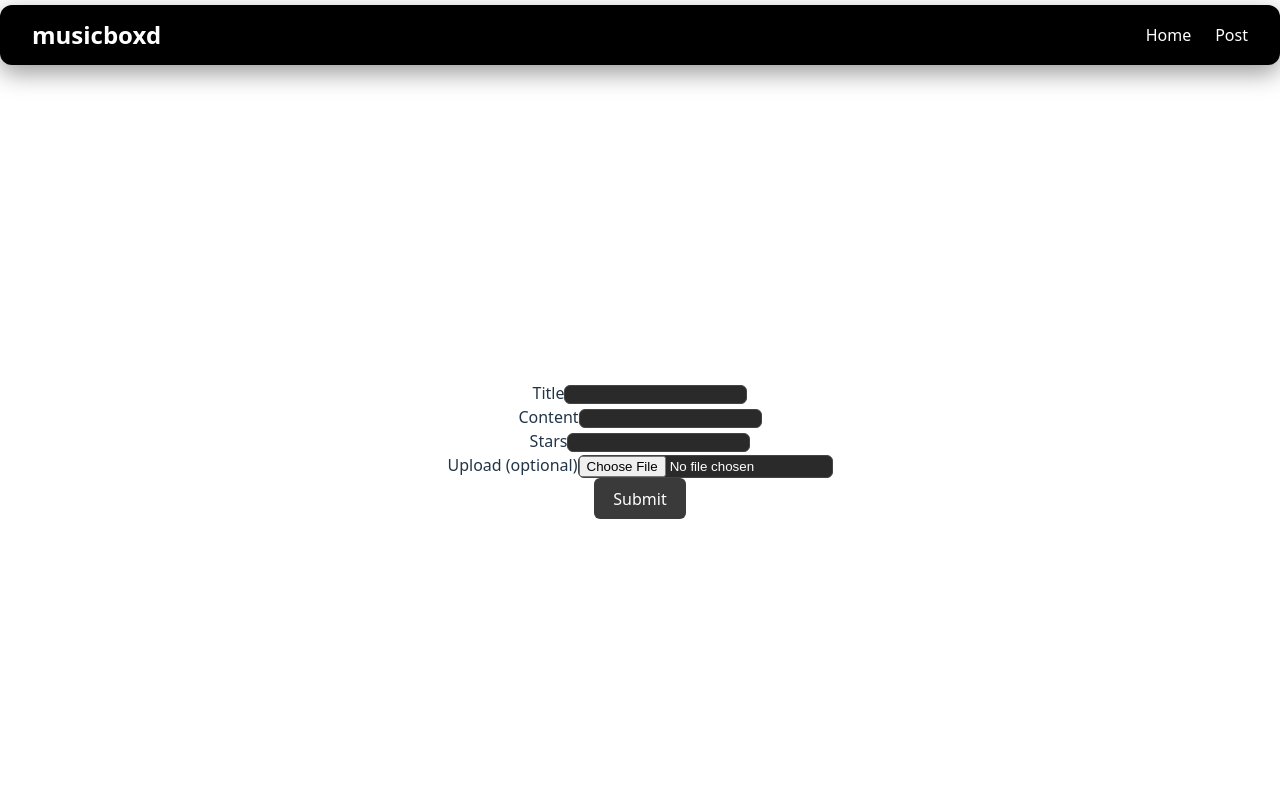
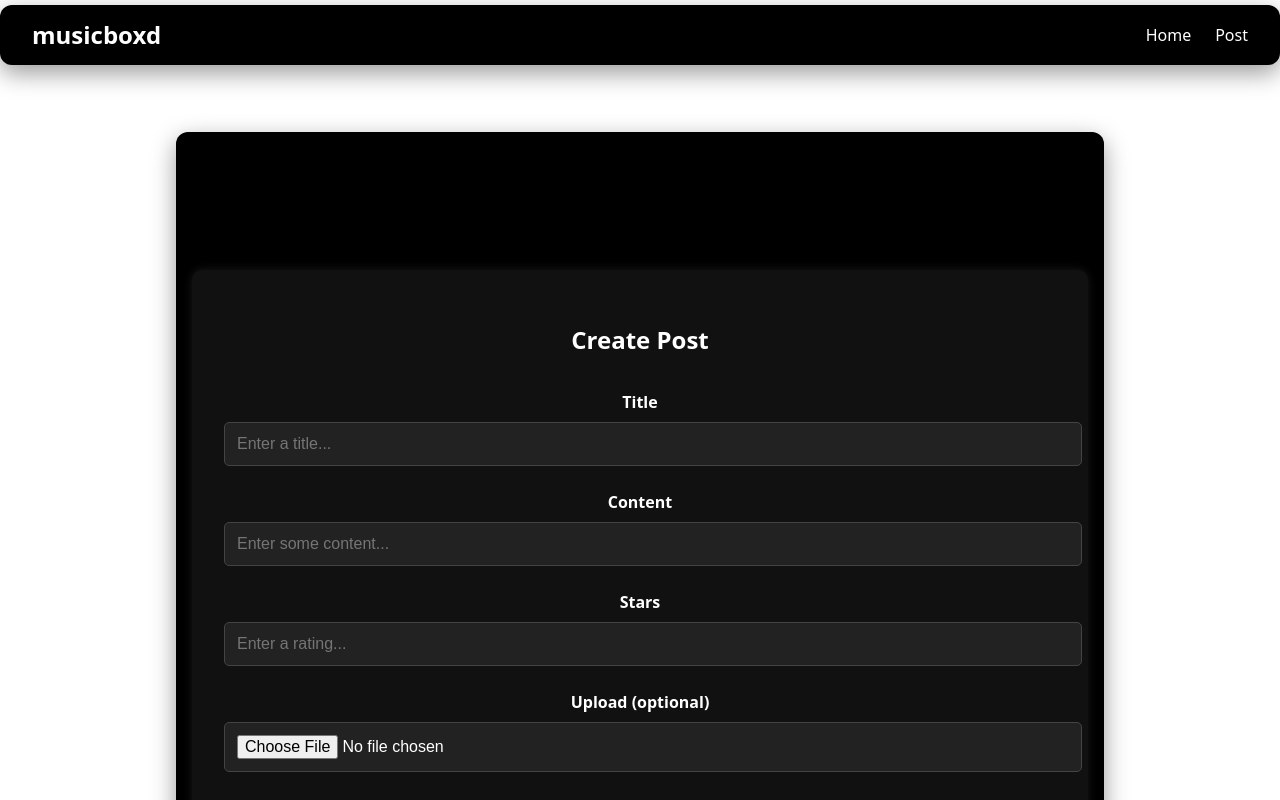
Before and after one commit to oymtonn/musicboxd, a React (Vite) app: page /create in a window 1280 px wide. Shown: the top 800 px of the page. Built offline with nearby package versions, Linux system fonts and the light colour scheme; no server answers.

Commit message:
styling fixes

```diff
--- a/src/App.jsx
+++ b/src/App.jsx
@@ -28,13 +28,14 @@ function App() {
               className="post-list-item"
               style={{
                 display: 'block',
-                padding: '5rem 20rem',
+                padding: '3rem 30rem',
                 marginBottom: '0.5rem',
                 border: '1px solid #ccc',
                 borderRadius: '2px',
                 textDecoration: 'none',
                 backgroundColor:'black',
                 color: 'white',
+                boxShadow: '0 8px 24px rgba(0, 0, 0, 0.4)'
               }}
             >
               <h2>{post.title}</h2>
--- a/src/pages/CreatePostForm.css
+++ b/src/pages/CreatePostForm.css
@@ -0,0 +1,80 @@
+/* Wrapper to center the form */
+  .form-wrapper {
+    display: flex;
+    justify-content: center;
+    align-items: center;
+    padding: 3rem 1rem;
+    min-height: 100vh;
+    min-width: 70vw;
+    border-radius: 12px;
+    background-color: #000;
+    box-shadow: 0 8px 24px rgba(0, 0, 0, 0.4);
+
+  }
+
+  /* Main form container */
+  .create-post-form {
+    width: 100%;
+    max-width: 1000px;
+    background-color: #111;
+    color: #fff;
+    padding: 2rem;
+    border-radius: 10px;
+    box-shadow: 0 0 10px rgba(255, 255, 255, 0.1);
+  }
+
+  /* Heading */
+  .create-post-form h2 {
+    text-align: center;
+    margin-bottom: 2rem;
+  }
+
+  /* Label styling */
+  .create-post-form label {
+    display: block;
+    margin-bottom: 0.5rem;
+    font-weight: bold;
+  }
+
+  /* Text input styling */
+  .create-post-form input[type="text"],
+  .create-post-form input[type="file"] {
+    width: 100%;
+    padding: 0.75rem;
+    margin-bottom: 1.5rem;
+    background-color: #222;
+    border: 1px solid #444;
+    color: #fff;
+    border-radius: 5px;
+    font-size: 1rem;
+  }
+
+  /* Submit button */
+  .create-post-form button {
+    background-color: #fff;
+    color: #000;
+    border: none;
+    padding: 0.75rem 1.5rem;
+    border-radius: 5px;
+    cursor: pointer;
+    font-weight: bold;
+    font-size: 1rem;
+    width: 100%;
+    margin-top: 1rem;
+  }
+
+  .create-post-form button:hover {
+    background-color: #ccc;
+  }
+
+  /* Image preview section */
+  .image-preview {
+    margin-bottom: 1.5rem;
+  }
+
+  .image-preview img {
+    max-width: 100%;
+    height: auto;
+    border-radius: 5px;
+    margin-top: 0.5rem;
+  }
--- a/src/pages/CreatePostForm.jsx
+++ b/src/pages/CreatePostForm.jsx
@@ -1,30 +1,66 @@
-import './CreatePostForm.css'
+import './CreatePostForm.css';
+import { useParams } from 'react-router-dom'
 
-function CreatePostForm({ onChange, onFileChange, onSubmit, post}) {
-    return (
-      <form>
-        <label>Title</label>
-        <input type="text" name="title" onChange={onChange}
-            value={post.title || ""}
+function CreatePostForm({ onChange, onFileChange, onSubmit, post }) {
+    const { id } = useParams()
+
+  return (
+    <div className="form-wrapper">
+      <form className="create-post-form" onSubmit={onSubmit}>
+        <h2>{id ? "Edit Post" : "Create Post"}</h2>
+
+        <label htmlFor="title">Title</label>
+        <input
+          type="text"
+          name="title"
+          id="title"
+          onChange={onChange}
+          value={post?.title || ""}
+          placeholder="Enter a title..."
         />
-        <br />
-        <label>Content</label>
-        <input type="text" name="content" onChange={onChange}
-            value={post.content || ""}
+
+        <label htmlFor="content">Content</label>
+        <input
+          type="text"
+          name="content"
+          id="content"
+          onChange={onChange}
+          value={post?.content || ""}
+          placeholder="Enter some content..."
         />
-        <br />
-        <label>Stars</label>
-        <input type="text" name="stars" onChange={onChange}
-            value={post.stars || ""}
+
+        <label htmlFor="stars">Stars</label>
+        <input
+          type="text"
+          name="stars"
+          id="stars"
+          onChange={onChange}
+          value={post?.stars || ""}
+          placeholder="Enter a rating..."
         />
-        <br></br>
-        <label>Upload (optional)</label>
-        <input type="file" name="image_url" onChange={onFileChange}
+
+        {post?.image_url && (
+          <div className="image-preview">
+            <label>Current Image</label>
+            <img
+              src={`https://frpudzyrjhtbfnqltfzy.supabase.co/storage/v1/object/public/uploads/${post.image_url}`}
+              alt="Current Upload"
+            />
+          </div>
+        )}
+
+        <label htmlFor="image_url">Upload (optional)</label>
+        <input
+          type="file"
+          name="image_url"
+          id="image_url"
+          onChange={onFileChange}
         />
-        <br />
-        <button onClick={onSubmit}>Submit</button>
+
+        <button type="submit">Submit</button>
       </form>
-    );
-  }
+    </div>
+  );
+}
 
-export default CreatePostForm
+export default CreatePostForm;
--- a/src/pages/PostPage.css
+++ b/src/pages/PostPage.css
@@ -10,7 +10,7 @@
     flex-direction: column;
     gap: 1rem;
     box-sizing: border-box;
-    box-shadow: 0 0 10px rgba(0, 0, 0, 0.7);
+    box-shadow: 0 8px 24px rgba(0, 0, 0, 0.4);
     position: relative;
     margin: 0 auto 4rem auto;
   }
```
